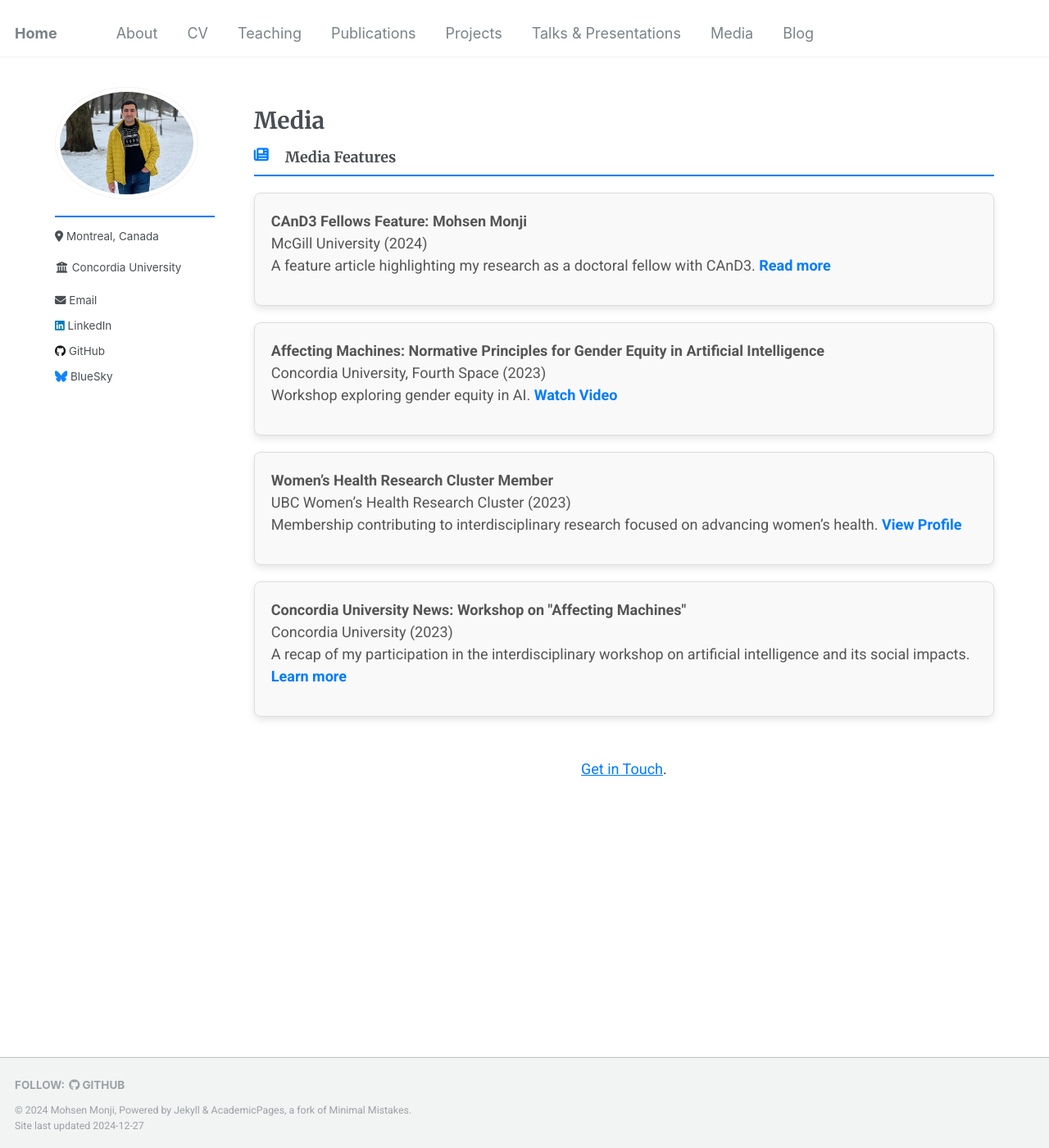
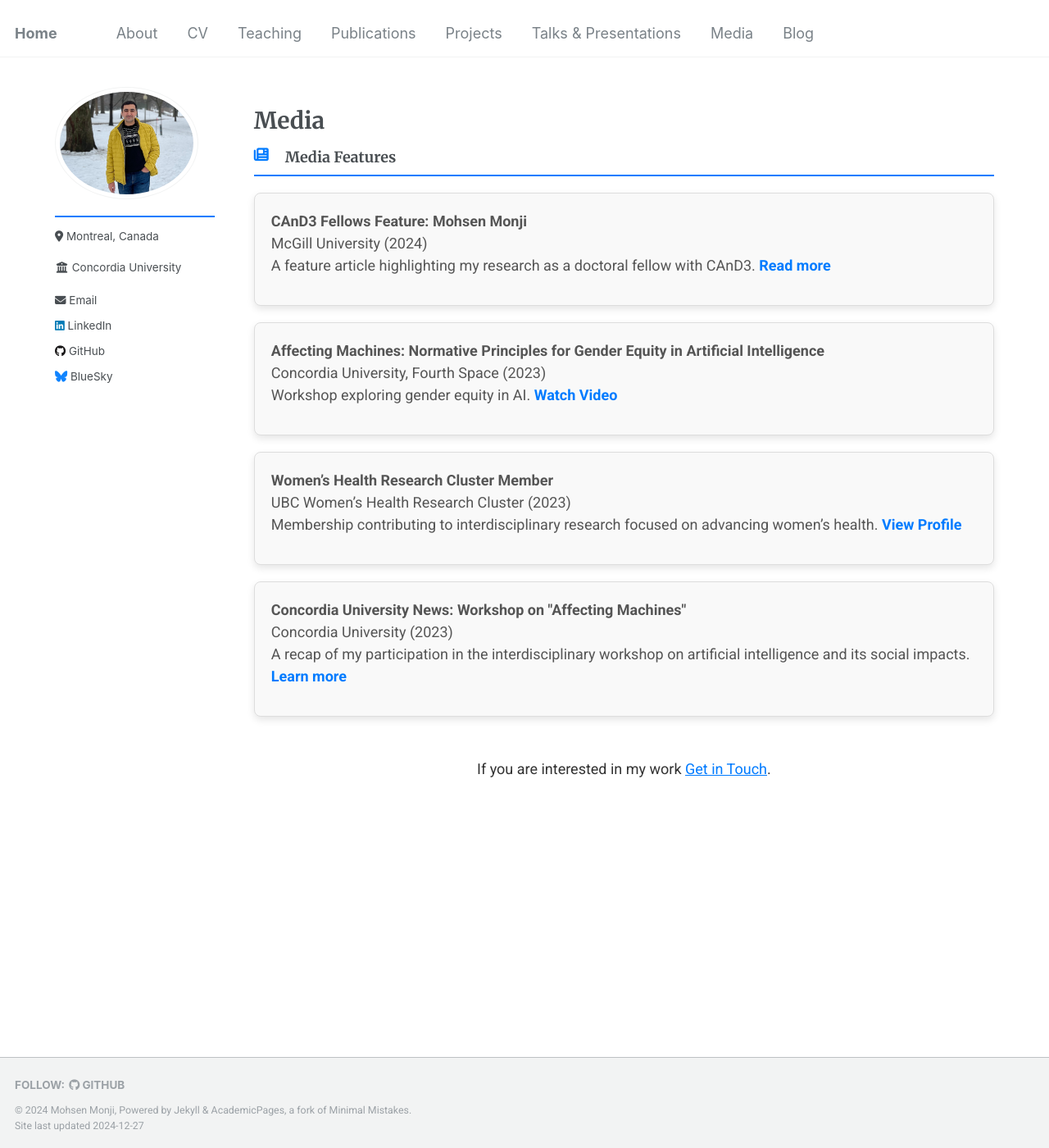
Before and after one commit to Mohsnmonji/mohsnmonji.github.io, a Jekyll site: the page built from _pages/media.md, in a window 1280 px wide and 1400 px high. Shown: the whole window at 82% size. Built offline with Jekyll 4.4.1, drawn with Linux system fonts in a browser that asks for light colours.

Commit message:
Update media.md

```diff
--- a/_pages/media.md
+++ b/_pages/media.md
@@ -122,6 +122,6 @@ author_profile: true
 <!-- Call to Action -->
 <div style="text-align: center; margin-top: 50px;">
   <p style="font-size: 18px; color: #333;">
-     <a href="mailto:mohsen.monji@concordia.ca" style="color: #007BFF;">Get in Touch</a>.
+  If you are interested in my work  <a href="mailto:mohsen.monji@concordia.ca" style="color: #007BFF;">Get in Touch</a>.
   </p>
 </div>
```
